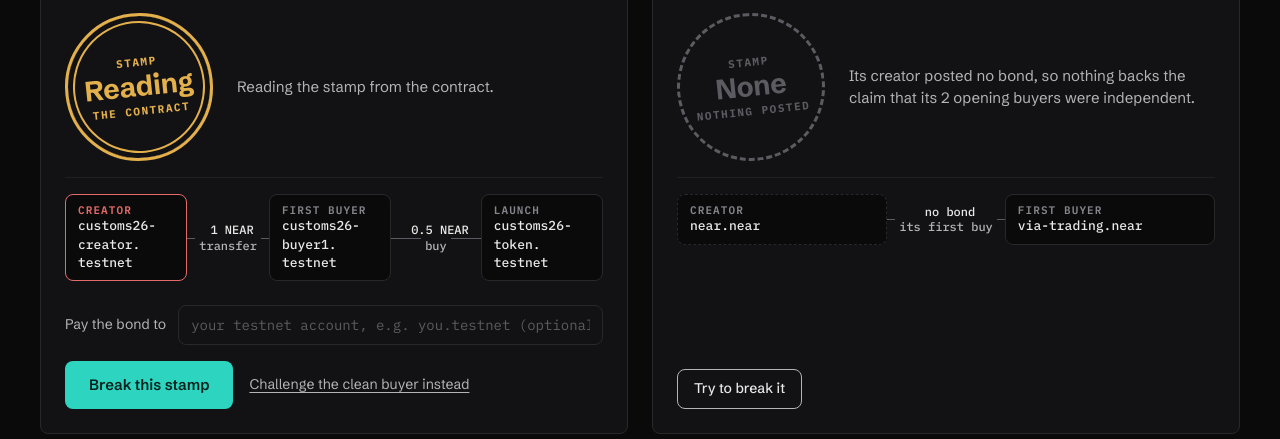
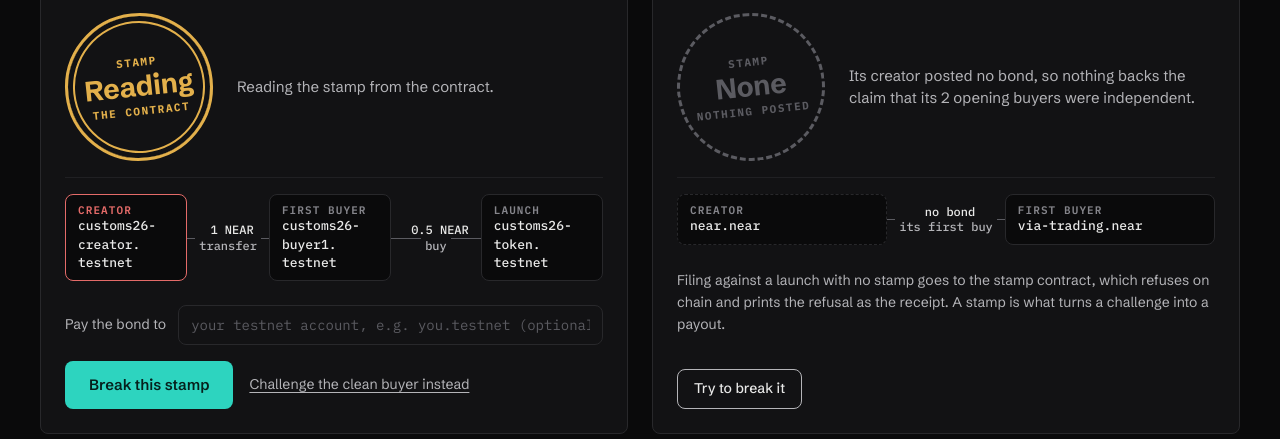
Before and after one commit to CryptoInnovators/near-customs, a plain HTML site: page web/index.html in a window 1280 px wide. Shown: the part 299-738 px from the top of the page. Drawn offline with Linux system fonts and the light colour scheme; no server answers.

Commit message:
Stamp: unstamped card explains the refusal receipt

```diff
--- a/web/index.html
+++ b/web/index.html
@@ -53,6 +53,7 @@
           <p id="bare-facts" class="facts">Its creator posted no bond, so nothing backs the claim that its first buyers were independent.</p>
         </div>
         <div class="lcard-path" id="bare-path"></div>
+        <p class="bare-note">Filing against a launch with no stamp goes to the stamp contract, which refuses on chain and prints the refusal as the receipt. A stamp is what turns a challenge into a payout.</p>
         <div class="lcard-actions">
           <button id="bare-go" class="outline" type="button">Try to break it</button>
         </div>
--- a/web/stamp.css
+++ b/web/stamp.css
@@ -71,3 +71,5 @@
   .payout input{min-width:0;width:100%;max-width:none;flex-basis:100%}
   .stage-steps:not(:empty){padding:0 var(--space-4)}
 }
+
+.bare-note{margin:var(--space-4) 0 0;font-size:14px;line-height:1.6;color:var(--text-2)}
```
